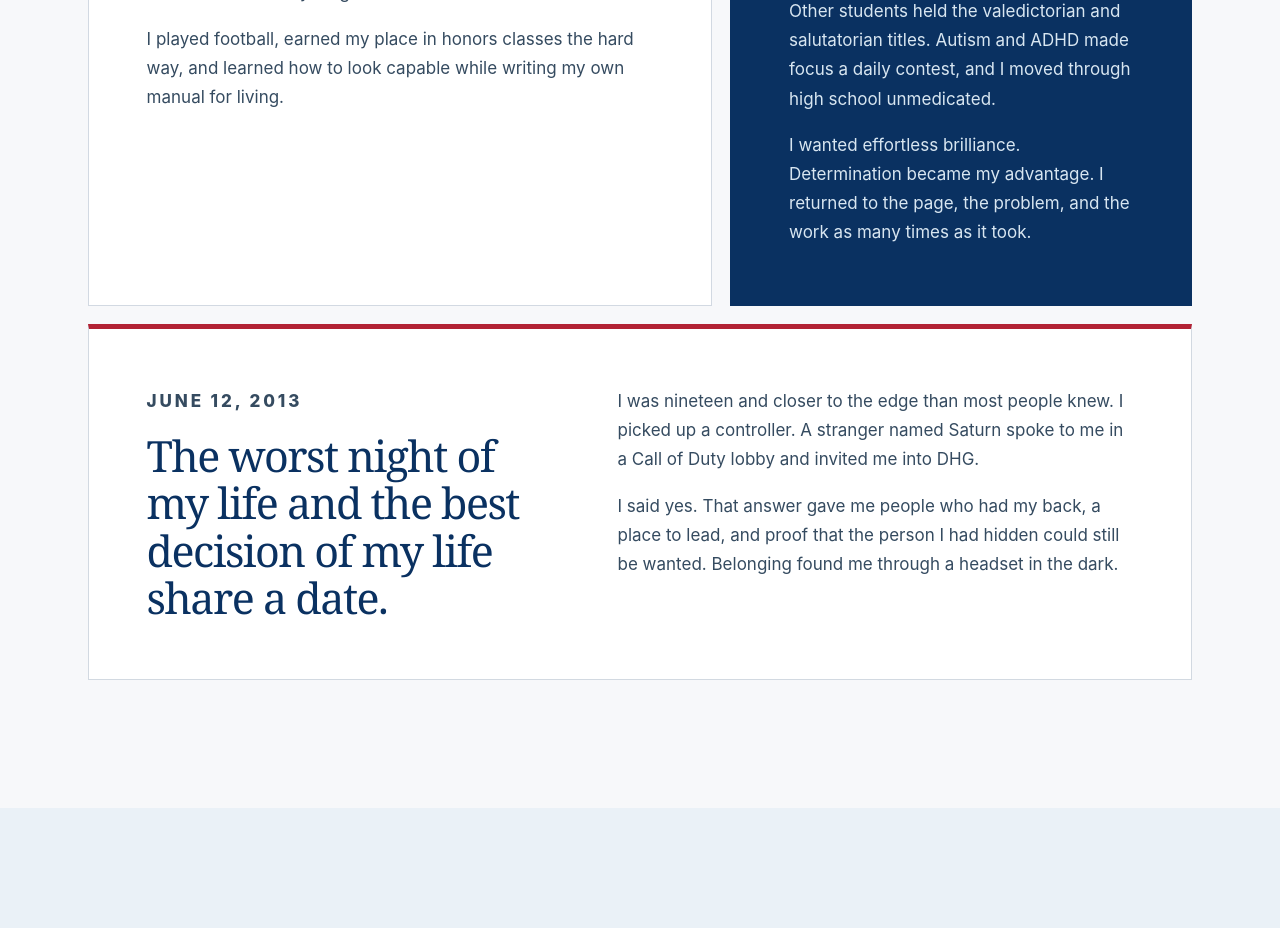
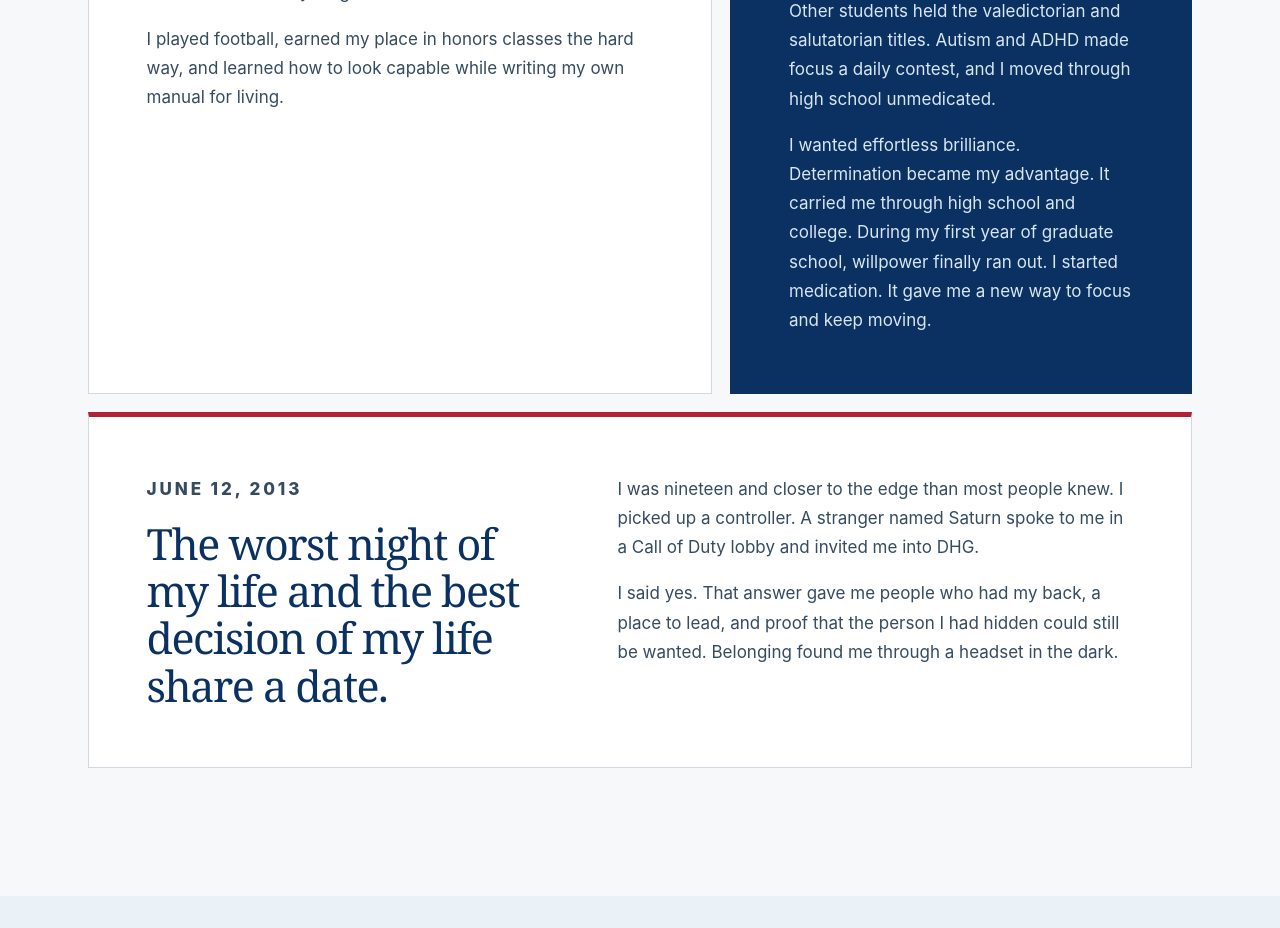
Before and after one commit to dhgmonkey/drakestapleton.com, a React (Vite) app: page / in a window 1280 px wide. Shown: the part 2520-3448 px from the top of the page. Built offline with nearby package versions, Linux system fonts and the light colour scheme.

Commit message:
Add Drake's graduate school medication turning point

```diff
--- a/src/pages/HomePage.tsx
+++ b/src/pages/HomePage.tsx
@@ -138,8 +138,9 @@ export function HomePage() {
               daily contest, and I moved through high school unmedicated.
             </p>
             <p>
-              I wanted effortless brilliance. Determination became my advantage. I returned to the page,
-              the problem, and the work as many times as it took.
+              I wanted effortless brilliance. Determination became my advantage. It carried me through high
+              school and college. During my first year of graduate school, willpower finally ran out. I
+              started medication. It gave me a new way to focus and keep moving.
             </p>
           </article>
           <article className="door-story">
--- a/src/pages/PathPage.tsx
+++ b/src/pages/PathPage.tsx
@@ -76,7 +76,9 @@ export function PathPage() {
           <p>
             Determination became my advantage. I returned to the page, the problem, and the work as many
             times as it took. That 3.92 represents discipline, drive, and the habit of fighting for every
-            inch. I carried the same habit through two science degrees and every field that followed.
+            inch. During my first year of graduate school, willpower finally ran out. I started medication,
+            found a new way to focus, and carried that same drive through the degree and every field that
+            followed.
           </p>
         </div>
       </section>
```
